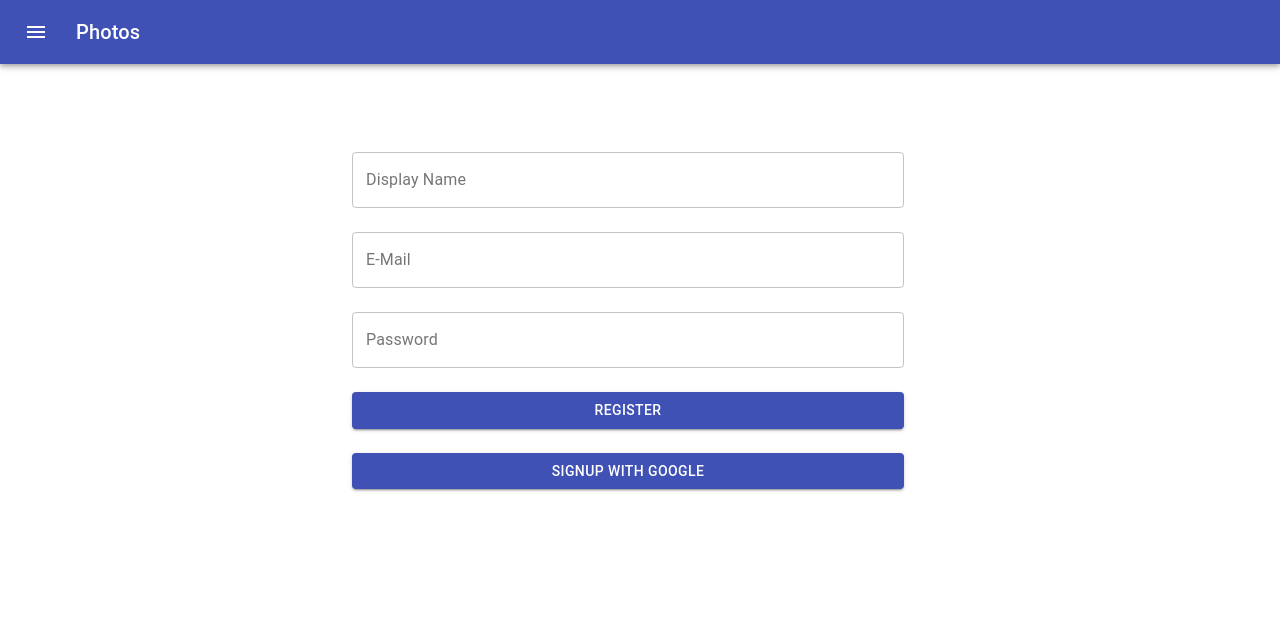
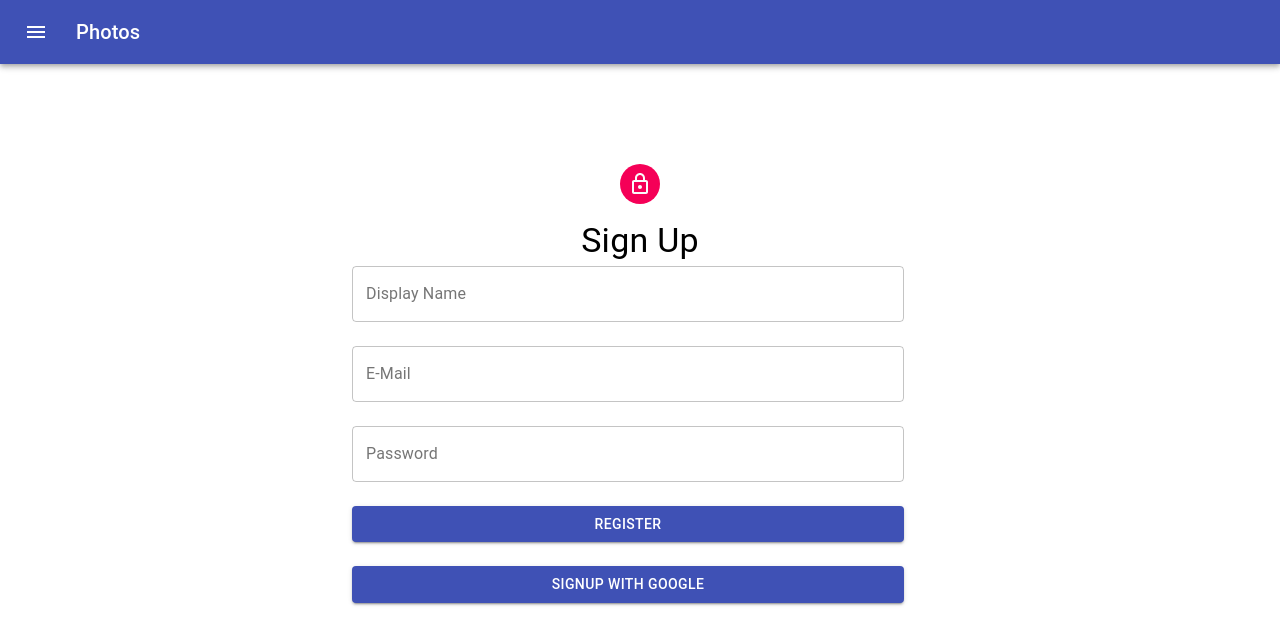
Before and after one commit to oncusalim/React-LoginPage, a React (Create React App) app: page /register in a window 1280 px wide. Shown: the top 644 px of the page. Built offline with nearby package versions, Linux system fonts and the light colour scheme; no server answers.

Commit message:
fetch data with axios added

```diff
--- a/package.json
+++ b/package.json
@@ -8,6 +8,7 @@
     "@testing-library/jest-dom": "^5.11.4",
     "@testing-library/react": "^11.1.0",
     "@testing-library/user-event": "^12.1.10",
+    "axios": "^0.21.1",
     "firebase": "^8.4.1",
     "formik": "^2.2.6",
     "react": "^17.0.2",
--- a/src/Router/Router.js
+++ b/src/Router/Router.js
@@ -1,4 +1,5 @@
 import Signin from '../pages/Signin'
+import Main from '../pages/Main'
 import Signup from '../pages/Signup'
 import Navbar from '../components/Navbar'
 import {BrowserRouter as Router, Switch, Route} from "react-router-dom"
@@ -9,8 +10,9 @@ function AppRouter() {
   <Router>
       <Navbar />
       <Switch>
-          <Route path = "/register" component={Signup}/>
-          <Route path = "/login" component={Signin}/>
+          <Route exact path = "/register" component={Signup}/>
+          <Route exact path = "/login" component={Signin}/>
+          <Route path = "/" component={Main}/>
       </Switch>
 
   </Router>
--- /dev/null
+++ b/src/components/MediaCard.js
@@ -0,0 +1,50 @@
+import React from 'react';
+import { makeStyles } from '@material-ui/core/styles';
+import Card from '@material-ui/core/Card';
+import CardActionArea from '@material-ui/core/CardActionArea';
+import CardActions from '@material-ui/core/CardActions';
+import CardContent from '@material-ui/core/CardContent';
+import CardMedia from '@material-ui/core/CardMedia';
+import Button from '@material-ui/core/Button';
+import Typography from '@material-ui/core/Typography';
+
+const useStyles = makeStyles({
+  root: {
+    maxWidth: 345,
+  },
+  media: {
+    height: 140,
+  },
+});
+
+export default function MediaCard(props) {
+  const classes = useStyles();
+
+  return (
+    <Card className={classes.root}>
+      <CardActionArea>
+        <CardMedia
+          className={classes.media}
+          image={props.userImage}
+          title={props.userName}
+        />
+        <CardContent>
+          <Typography gutterBottom variant="h5" component="h2">
+          {props.userName}
+          </Typography>
+          <Typography variant="body2" color="textSecondary" component="p">
+          {props.userEmail}
+          </Typography>
+        </CardContent>
+      </CardActionArea>
+      <CardActions>
+        <Button size="small" color="primary">
+          Share
+        </Button>
+        <Button size="small" color="primary">
+          Learn More
+        </Button>
+      </CardActions>
+    </Card>
+  );
+}
--- /dev/null
+++ b/src/pages/Main.js
@@ -0,0 +1,60 @@
+import React, {useEffect, useState} from 'react'
+import { Button, TextField, Grid, Container, Avatar } from '@material-ui/core';
+import { makeStyles} from '@material-ui/core/styles';
+import axios from 'axios'
+import MediaCard from '../components/MediaCard'
+
+const stylesFunc = makeStyles((theme)=>({
+    wrapper: {
+        marginTop: "10rem",
+        textAlign:'center'
+    },
+    avatar: {
+        margin: "1rem auto",
+        backgroundColor: theme.palette.secondary.main
+    },
+    header:{
+        margin: "1rem auto",
+
+    }
+}));
+function Main() {
+
+    const mainStyle = stylesFunc();
+    const {REACT_APP_BASE_URL, REACT_APP_DUMMY_API_KEY} = process.env;
+    const [data, setData] = useState([]);
+
+    const fetchData=async()=>{
+       const {data} = await axios.get(`${REACT_APP_BASE_URL}/user`, {
+            headers : {
+                "app-id" : REACT_APP_DUMMY_API_KEY
+            }
+        })
+        setData(data?.data)
+        console.log(data?.data)
+    }
+
+
+
+    useEffect(() => {
+
+        fetchData();
+
+    }, [])
+    return (
+        <Container className={mainStyle.wrapper}>
+            {data?.map((data)=>{
+                return(
+                    <MediaCard
+                        userImage={data?.picture}
+                        userName ={`${data?.title} ${data?.firstName} ${data?.lastName}`}
+                        userEmail={data?.email}
+
+                        />
+                )
+            })}
+       </Container>
+    )
+}
+
+export default Main
--- a/src/pages/Signup.js
+++ b/src/pages/Signup.js
@@ -1,15 +1,25 @@
 import React from 'react'
-import { Button, TextField, Grid, Container } from '@material-ui/core';
+import { Button, TextField, Grid, Container, Avatar, Typography } from '@material-ui/core';
 import { makeStyles } from '@material-ui/core/styles';
 import { Formik, useFormik } from 'formik';
 import firebase from '../firebase/firebase.utils'
 import * as Yup from 'yup';
+import LockOutlinedIcon from '@material-ui/icons/LockOutlined';
 
-const styles = makeStyles({
+const styles = makeStyles((theme)=>({
     wrapper: {
         marginTop: "5rem",
+        textAlign: "center"
     },
-});
+    avatar: {
+        margin: "1rem auto",
+        backgroundColor: theme.palette.secondary.main
+    },
+    header:{
+        margin: "1rem auto",
+
+    }
+}));
 
 function Signup() {
 
@@ -46,6 +56,12 @@ function Signup() {
 
         <div style={{ padding: 20 }}>
             <Container maxWidth="sm" className={signupStyles.wrapper}>
+            <Avatar className={signupStyles.avatar}>
+                    <LockOutlinedIcon />
+                </Avatar>
+                <Typography variant="h4" className={signupStyles.header}>
+                       Sign Up
+                </Typography>
                 <form onSubmit={formik.handleSubmit} validationSchema={SignUpSchema}>
                     <Grid container spacing={6}>
                         <Grid container item xs={12} spacing={3}>
```
Also changed, not shown: src/helper/FetchData.js (added), 1 other file (tests, documents, lock files or other folders).
